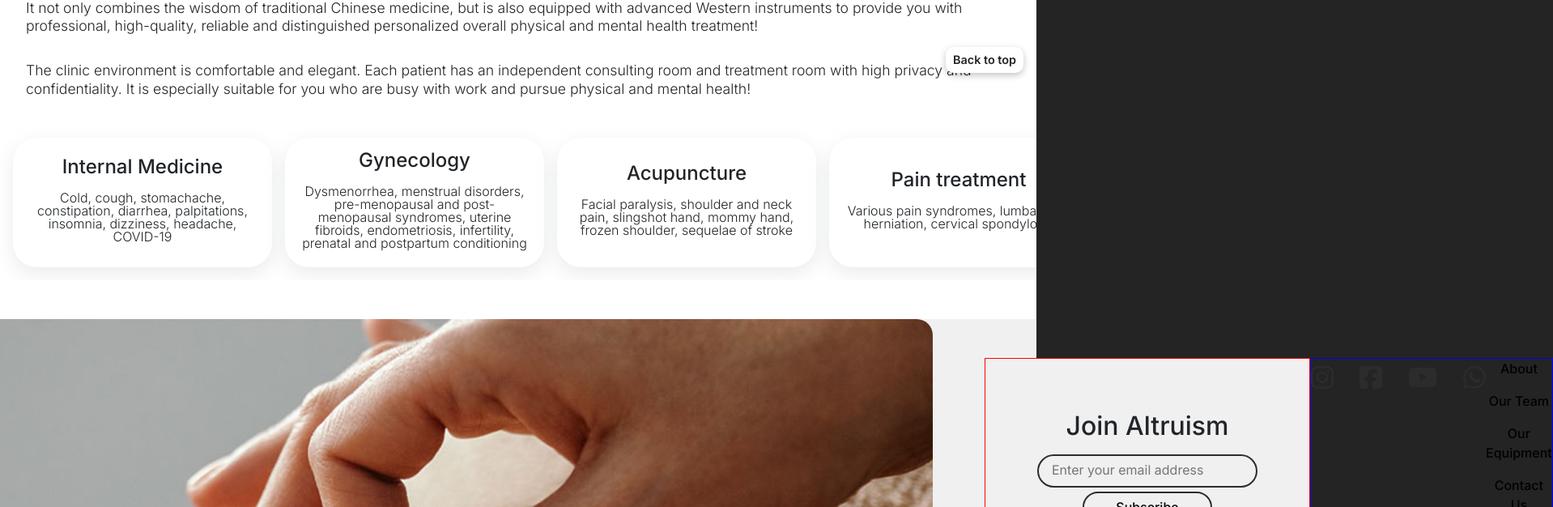
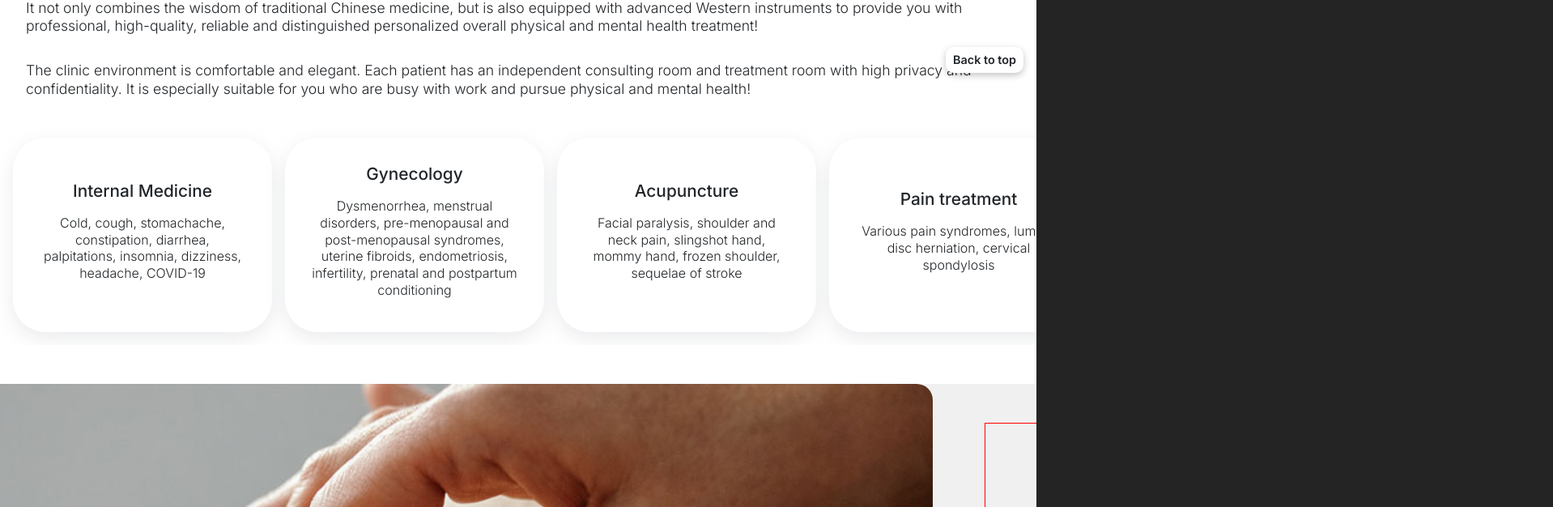
Before and after one commit to joseph-wjl/Altruism-HK, a React (Vite) app in the folder Altruism-HK/: page /pages/Services in a window 1280 px wide. Shown: the part 694-1320 px from the top of the page at 81% size, 1918 px wide, since content can reach past the window. Built offline with nearby package versions, Linux system fonts and the light colour scheme.

Commit message:
Update Services.css

```diff
--- a/Altruism-HK/src/pages/Services.css
+++ b/Altruism-HK/src/pages/Services.css
@@ -1,5 +1,16 @@
+* {
+    box-sizing: border-box;
+}
+
+html, body {
+    margin: 0;
+    padding: 0;
+    overflow-x: hidden;
+}
+
 .services-container {
-    /* padding: 0rem 2rem 5rem 2rem; */
+    width: 100%;
+    margin: 0 auto;
 }
 
 .services-hero {
@@ -33,8 +44,9 @@
 /* Card section */
 
 .cards-container {
-    min-height: 15rem;
-    width: 100vw;
+    width: 100%;
+    margin-bottom: 3rem;
+    padding: 0;
 }
 
 .cards {
@@ -43,29 +55,31 @@
     overflow-x: auto;
     padding: 1rem;
     scroll-behavior: smooth;
-    scrollbar-width: none;
-    /* For Firefox */
+    scrollbar-width: none; /* For Firefox */
 }
 
 .card {
     min-width: 20rem;
-    height: 10rem;
-    padding: 1rem;
+    height: 15rem;
+    padding: 2rem;
     display: flex;
     justify-content: center;
     font-weight: 300;
-    border-radius: 30px;
+    border-radius: 40px;
     border: none;
     box-shadow: rgba(149, 157, 165, 0.2) 0px 8px 24px;
 }
 
 .card h2 {
-    font-size: 1.5em;
+    font-size: 1.3em;
+}
+
+.card p {
+    line-height: 1.3;
 }
 
 .cards::-webkit-scrollbar {
-    display: none;
-    /* For Chrome, Safari, and Edge */
+    display: none; /* For Chrome, Safari, and Edge */
 }
 
 /* Testing */
```
